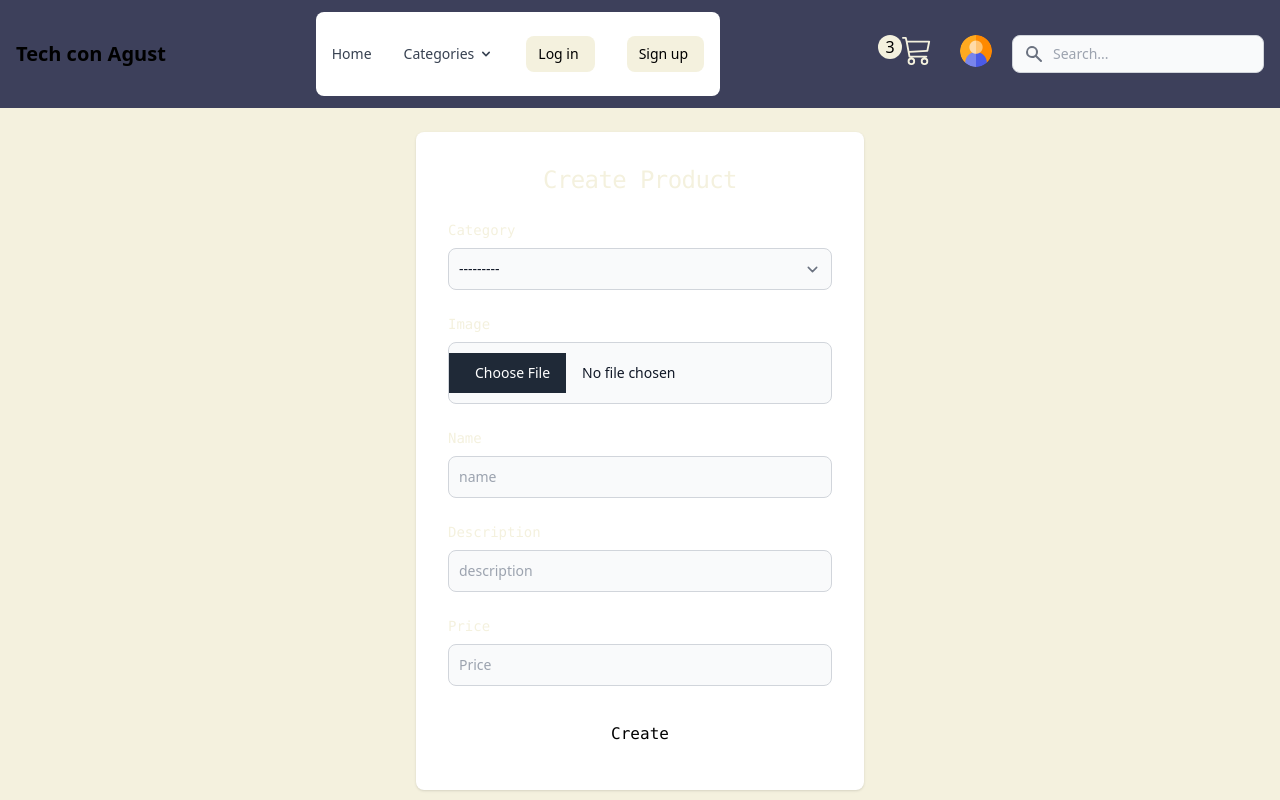
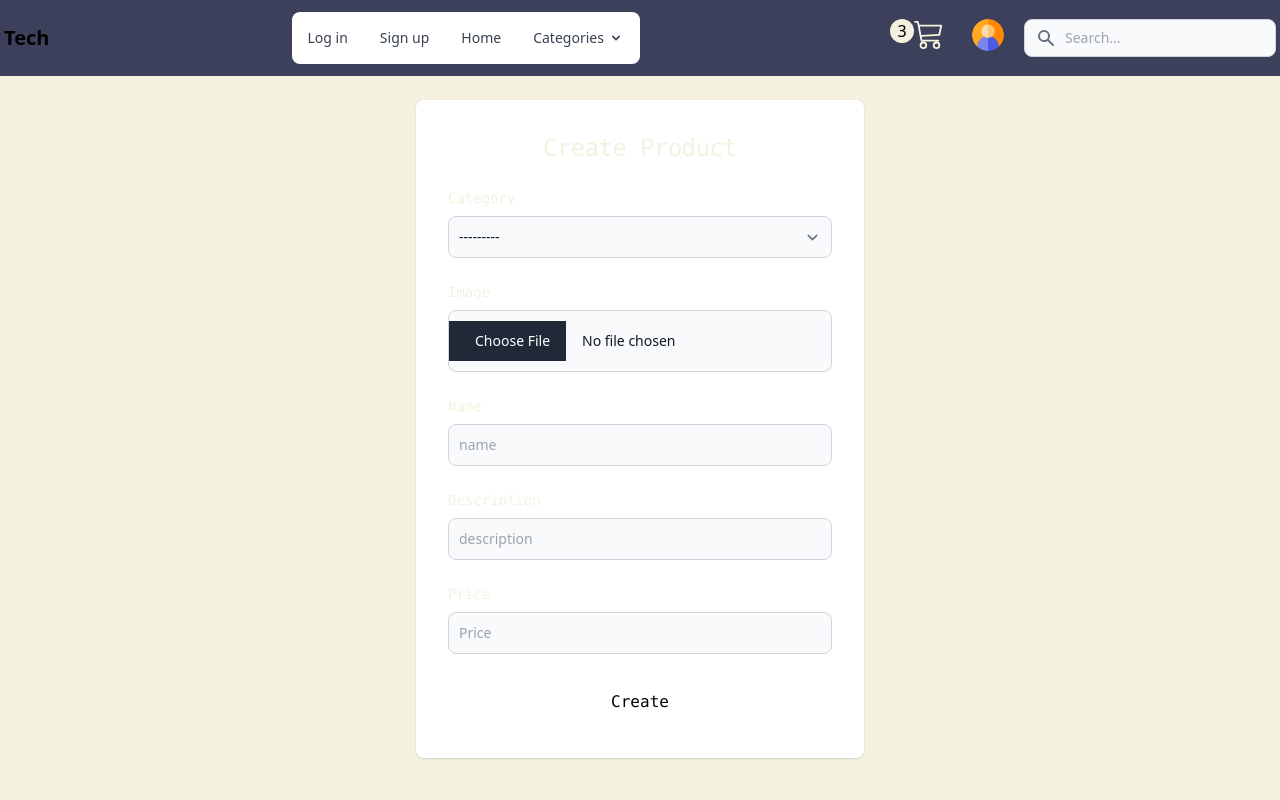
Before and after one commit to agustfricke/ecommerce-django-tailwind, a Django app: page /create/ in a window 1280 px wide. Run offline with Django 4.2, Linux system fonts and the light colour scheme; data comes from the database, SQL or seed files in the repository; both versions use the stored data as it was after the commit; some libraries are stand-ins or nearby versions.

Commit message:
carrousel and pagination

```diff
--- a/backend/products/views.py
+++ b/backend/products/views.py
@@ -3,6 +3,8 @@ from django.utils.text import slugify
 from django.contrib.auth.decorators import login_required
 from django.contrib import messages
 from django.db.models import Q
+from django.core.paginator import Paginator
+
 
 from . models import Product, Category
 from . forms import ProductForm
@@ -26,8 +28,14 @@ def create(request):
     return render(request, 'products/create.html', {'form':form})
 
 def home(request):
-    products = Products.objects.all(request)
-    return render(request, 'products/home.html')
+    last = Product.objects.all()[0:3]
+    products = Product.objects.all()
+
+    paginator = Paginator(products, 10)
+    page_number = request.GET.get('page')
+    page_obj = paginator.get_page(page_number)
+
+    return render(request, 'products/home.html', {'page_obj':page_obj, 'last':last})
 
 def product(request):
     return render(request, 'products/product.html')
--- a/backend/templates/navbar.html
+++ b/backend/templates/navbar.html
@@ -1,8 +1,8 @@
 {% load static %}
-<nav class="bg-azul border-gray-200 px-2 sm:px-4 py-3  dark:bg-gray-900">
+<nav class="bg-azul border-gray-200 px-2 sm:px-4 py-3 md:px-1 py-2  dark:bg-gray-900">
     <div class="container flex flex-wrap items-center justify-between mx-auto">
         <a href="https://techconagust.com" class="flex items-center">
-            <span class="self-center text-xl font-semibold whitespace-nowrap dark:text-white">Tech con Agust</span>
+            <span class="self-center text-xl font-semibold whitespace-nowrap dark:text-white">Tech </span>
         </a>
         <div class="flex md:order-2">
 
@@ -103,18 +103,28 @@
             <ul
                 class="flex flex-col p-4 mt-4 border border-gray-100 rounded-lg bg-gray-50 md:flex-row md:space-x-8 md:mt-0 md:text-sm md:font-medium md:border-0 md:bg-white dark:bg-gray-800 md:dark:bg-gray-900 dark:border-gray-700">
 
+                <li>
+                    <a href="{% url 'login_page' %}"
+                        class="flex  items-center justify-between w-full py-2 pl-3 pr-4 font-medium text-gray-700  hover:bg-gray-50 md:hover:bg-transparent md:border-0  md:p-0 md:w-auto dark:text-gray-400 dark:hover:text-white dark:focus:text-white dark:border-gray-700 dark:hover:bg-gray-700 md:dark:hover:bg-transparent">
+                        Log in</a>
+                </li>
 
+                <li>
+                    <a href="{% url 'register_page' %}"
+                        class="flex  items-center justify-between w-full py-2 pl-3 pr-4 font-medium text-gray-700  hover:bg-gray-50 md:hover:bg-transparent md:border-0  md:p-0 md:w-auto dark:text-gray-400 dark:hover:text-white dark:focus:text-white dark:border-gray-700 dark:hover:bg-gray-700 md:dark:hover:bg-transparent">
+                        Sign up</a>
+                </li>
 
                 <li>
                     <a href="/"
-                        class="block my-4 py-2 pl-3 pr-4 text-gray-700 rounded hover:bg-gray-100 md:hover:bg-transparent md:hover:text-blue-700 md:p-0 md:dark:hover:text-white dark:text-gray-400 dark:hover:bg-gray-700 dark:hover:text-white md:dark:hover:bg-transparent dark:border-gray-700">
+                        class="block  py-2 pl-3 pr-4 text-gray-700 rounded hover:bg-gray-100 md:hover:bg-transparent md:hover:text-blue-700 md:p-0 md:dark:hover:text-white dark:text-gray-400 dark:hover:bg-gray-700 dark:hover:text-white md:dark:hover:bg-transparent dark:border-gray-700">
                         Home</a>
                 </li>
 
 
                 <li>
                     <button id="dropdownNavbarLink" data-dropdown-toggle="dropdownNavbar"
-                        class="flex my-4 items-center justify-between w-full py-2 pl-3 pr-4 font-medium text-gray-700  hover:bg-gray-50 md:hover:bg-transparent md:border-0  md:p-0 md:w-auto dark:text-gray-400 dark:hover:text-white dark:focus:text-white dark:border-gray-700 dark:hover:bg-gray-700 md:dark:hover:bg-transparent">
+                        class="flex  items-center justify-between w-full py-2 pl-3 pr-4 font-medium text-gray-700  hover:bg-gray-50 md:hover:bg-transparent md:border-0  md:p-0 md:w-auto dark:text-gray-400 dark:hover:text-white dark:focus:text-white dark:border-gray-700 dark:hover:bg-gray-700 md:dark:hover:bg-transparent">
                         Categories
                         <svg class="w-4 h-4 ml-1" aria-hidden="true" fill="currentColor" viewBox="0 0 20 20"
                             xmlns="http://www.w3.org/2000/svg">
@@ -137,17 +147,7 @@
                     </div>
                 </li>
 
-                <li>
-                    <a href="{% url 'login_page' %}"
-                        class="p-3 my-2 block py-2 pl-3 pr-4 bg-claro rounded-lg">
-                        Log in</a>
-                </li>
 
-                <li>
-                    <a href="{% url 'register_page' %}"
-                        class="p-3 my-2 block py-2 pl-3 pr-4 bg-claro rounded-lg">
-                        Sign up</a>
-                </li>
 
 
             </ul>
```
Also changed, not shown: backend/templates/products/home.html (+40 -13 lines), backend/db.sqlite3, backend/media/1548929.jpg (added), backend/media/Screenshot_from_2022-12-24_20-07-54.png (added).
